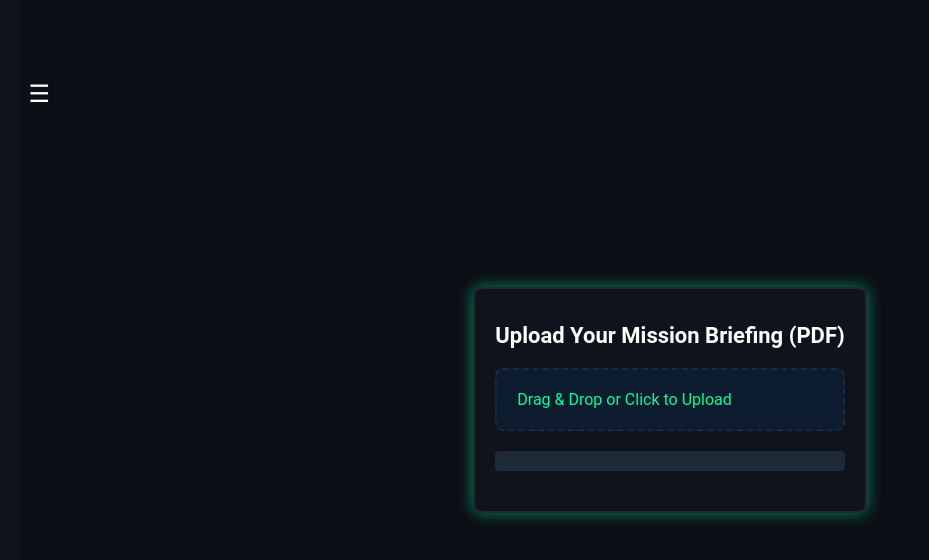
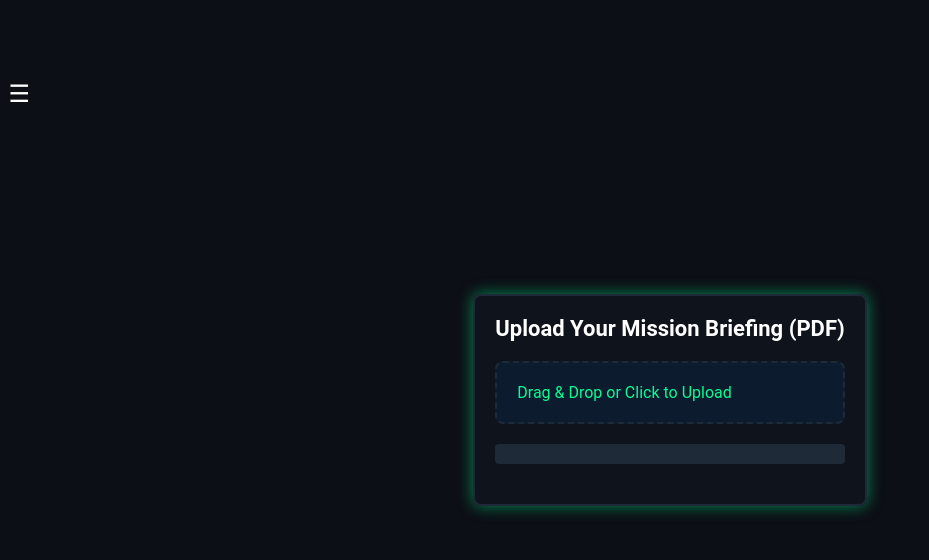
Before and after one commit to j4kr4bbit/FrontendTemplate, a plain HTML site: page index.html in a window 1280 px wide. Shown: the whole page, without its empty margins (0-929 px from the left). Drawn offline with Linux system fonts and the light colour scheme.

Commit message:
Update styles.css

```diff
--- a/styles.css
+++ b/styles.css
@@ -1,5 +1,10 @@
+* {
+    margin: 0;
+    padding: 0;
+    box-sizing: border-box;
+}
+
 body {
-    margin: 0;
     font-family: 'Roboto', sans-serif;
     background-color: #0c0f16;
     color: #ffffff;
@@ -19,6 +24,7 @@ body {
     left: -250px; /* Initially hidden off-screen */
     height: 100%;
     transition: left 0.3s ease;
+    z-index: 10; /* Ensure the sidebar is above other elements */
 }
 
 .sidebar.active {
@@ -29,7 +35,6 @@ body {
     position: absolute;
     top: 10px;
     left: 10px;
-    /* The NOSSA logo stays fixed and does not slide */
 }
 
 .brand h2 {
```
